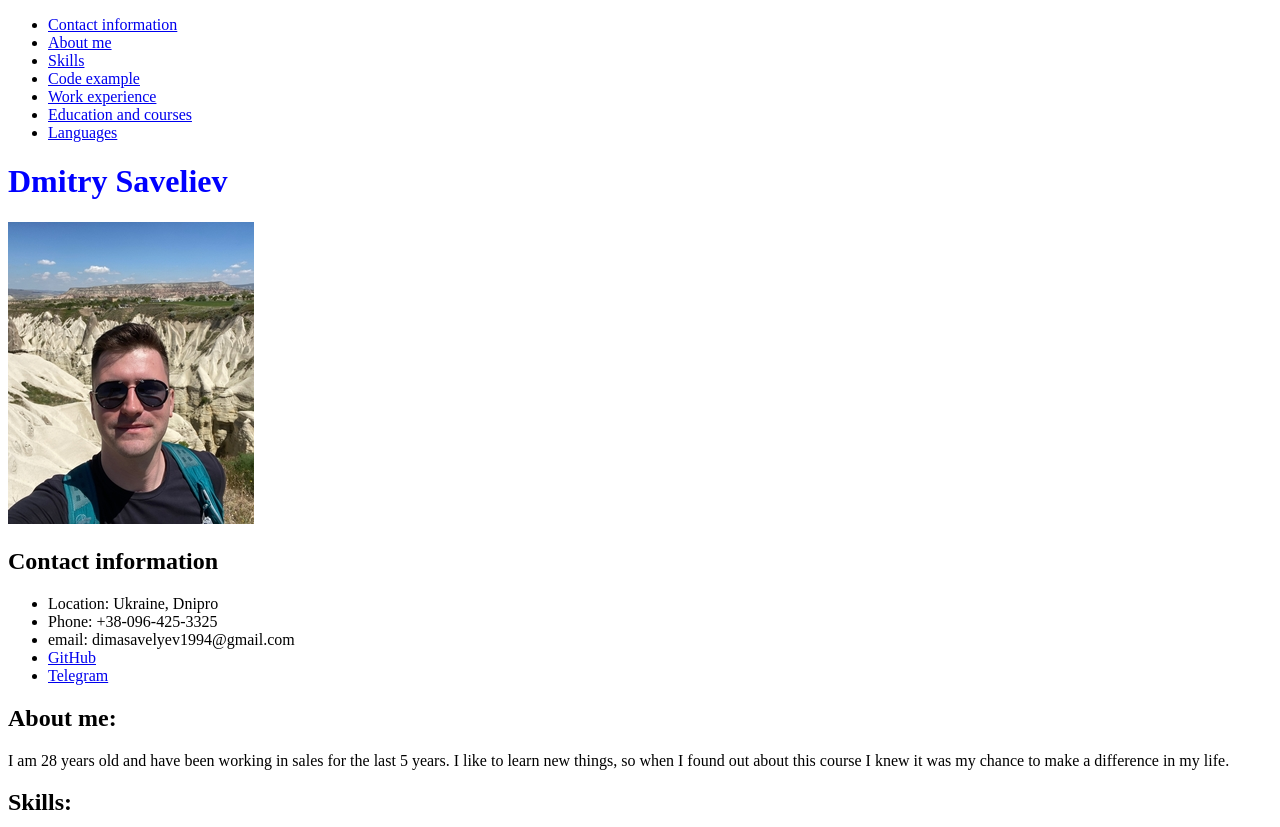
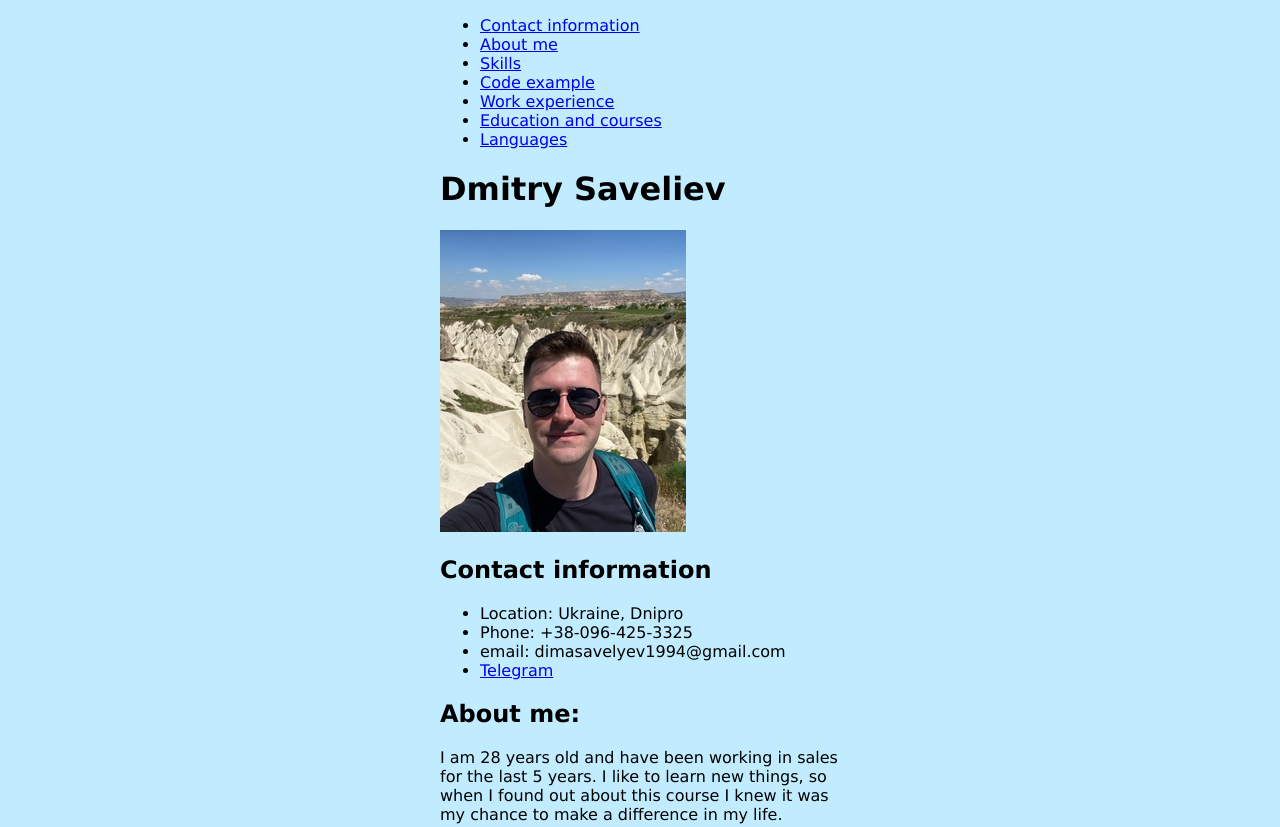
Before and after one commit to dimasavelyev/rsschool-cv, a plain HTML site: page index.html in a window 1280 px wide. Shown: the top 827 px of the page. Drawn offline with Linux system fonts and the light colour scheme.

Commit message:
docs: addited index.html and filled style.css

```diff
--- a/index.html
+++ b/index.html
@@ -34,7 +34,6 @@
           <li>Location: Ukraine, Dnipro</li>
           <li>Phone: +38-096-425-3325</li>
           <li>email: dimasavelyev1994@gmail.com</li>
-          <li><a href="https://github.com/dimasavelyev">GitHub</a></li>
           <li><a href="https://t.me/dima190119">Telegram</a></li>
         </ul>
       </section>
@@ -94,10 +93,7 @@
           <p>© 2022</p>
         </div>
         <div>
-          <img src="./RSSlogo.jpg" alt="RSS logo">
-        </div>
-        <div>
-          <a href="https://rs.school/js/">https://rs.school/js</a>
+          <a href="https://rs.school/js/"><img src="./RSSlogo.jpg" alt="RSS logo"></a>
         </div>
       </footer>
     </main>
--- a/style.css
+++ b/style.css
@@ -1,4 +1,6 @@
-h1 {
-  size: 100px;
-  color: blue;
+body {
+  font-family: Verdana, Geneva, Tahoma, sans-serif;
+  width: 400px;
+  margin: 0 auto;
+  background-color: rgb(193, 236, 255);
 }
```
